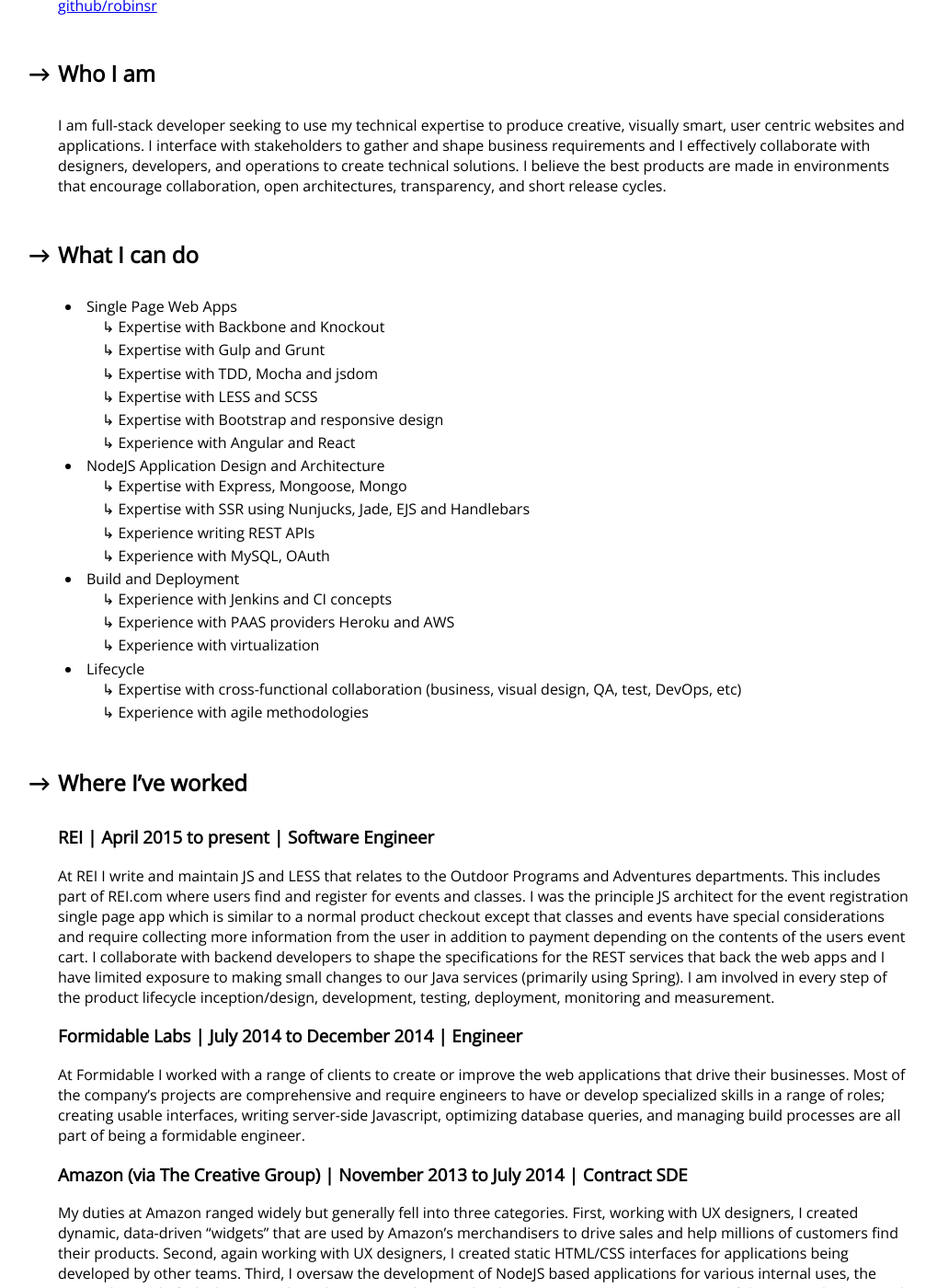
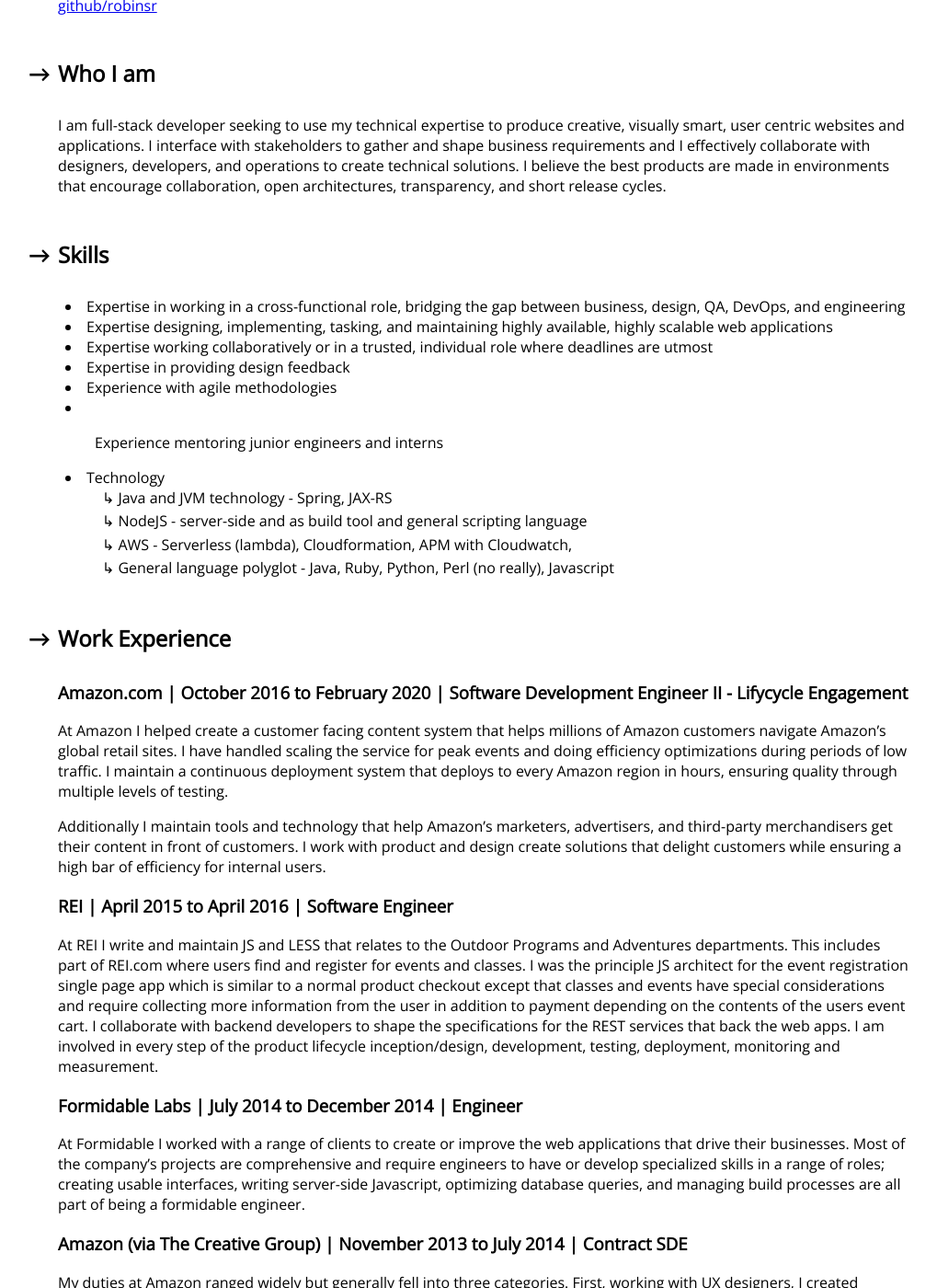
Before and after one commit to robinsr/robinsr.github.io, a Jekyll site: the page built from resume/index.md, in a window 1280 px wide and 1400 px high, scrolled down 277 px. Shown: the whole window at 92% size, without its empty margins (129-1148 px from the left). Built offline with Jekyll 4.4.1, drawn with Linux system fonts in a browser that asks for light colours; some of the changed text lies outside the part shown.

Commit message:
Update index.md

```diff
--- a/resume/index.md
+++ b/resume/index.md
@@ -16,33 +15,32 @@
 
 I am full-stack developer seeking to use my technical expertise to produce creative, visually smart, user centric websites and applications. I interface with stakeholders to gather and shape business requirements and I effectively collaborate with designers, developers, and operations to create technical solutions. I believe the best products are made in environments that encourage collaboration, open architectures, transparency, and short release cycles.
 
-## What I can do
+## Skills
 
-* Single Page Web Apps
-    * Expertise with Backbone and Knockout
-    * Expertise with Gulp and Grunt
-    * Expertise with TDD, Mocha and jsdom
-    * Expertise with LESS and SCSS
-    * Expertise with Bootstrap and responsive design
-    * Experience with Angular and React
-* NodeJS Application Design and Architecture
-    * Expertise with Express, Mongoose, Mongo
-    * Expertise with SSR using Nunjucks, Jade, EJS and Handlebars
-    * Experience writing REST APIs
-    * Experience with MySQL, OAuth
-* Build and Deployment
-    * Experience with Jenkins and CI concepts
-    * Experience with PAAS providers Heroku and AWS
-    * Experience with virtualization
-* Lifecycle
-    * Expertise with cross-functional collaboration (business, visual design, QA, test, DevOps, etc)
-    * Experience with agile methodologies
+* Expertise in working in a cross-functional role, bridging the gap between business, design, QA, DevOps, and engineering
+* Expertise designing, implementing, tasking, and maintaining highly available, highly scalable web applications
+* Expertise working collaboratively or in a trusted, individual role where deadlines are utmost
+* Expertise in providing design feedback
+* Experience with agile methodologies
+* Experience mentoring junior engineers and interns
 
-## Where I've worked
+* Technology
+    * Java and JVM technology - Spring, JAX-RS
+    * NodeJS - server-side and as build tool and general scripting language
+    * AWS - Serverless (lambda), Cloudformation, APM with Cloudwatch,
+    * General language polyglot - Java, Ruby, Python, Perl (no really), Javascript
 
-### REI | April 2015 to present | Software Engineer
+## Work Experience
 
-At REI I write and maintain JS and LESS that relates to the Outdoor Programs and Adventures departments. This includes part of REI.com where users find and register for events and classes. I was the principle JS architect for the event registration single page app which is similar to a normal product checkout except that classes and events have special considerations and require collecting more information from the user in addition to payment depending on the contents of the users event cart. I collaborate with backend developers to shape the specifications for the REST services that back the web apps and I have limited exposure to making small changes to our Java services (primarily using Spring). I am involved in every step of the product lifecycle inception/design, development, testing, deployment, monitoring and measurement.
+### Amazon.com | October 2016 to February 2020 | Software Development Engineer II - Lifycycle Engagement
+
+At Amazon I helped create a customer facing content system that helps millions of Amazon customers navigate Amazon's global retail sites. I have handled scaling the service for peak events and doing efficiency optimizations during periods of low traffic. I maintain a continuous deployment system that deploys to every Amazon region in hours, ensuring quality through multiple levels of testing.
+
+Additionally I maintain tools and technology that help Amazon's marketers, advertisers, and third-party merchandisers get their content in front of customers. I work with product and design create solutions that delight customers while ensuring a high bar of efficiency for internal users.
+
+### REI | April 2015 to April 2016 | Software Engineer
+
+At REI I write and maintain JS and LESS that relates to the Outdoor Programs and Adventures departments. This includes part of REI.com where users find and register for events and classes. I was the principle JS architect for the event registration single page app which is similar to a normal product checkout except that classes and events have special considerations and require collecting more information from the user in addition to payment depending on the contents of the users event cart. I collaborate with backend developers to shape the specifications for the REST services that back the web apps. I am involved in every step of the product lifecycle inception/design, development, testing, deployment, monitoring and measurement.
 
 ### Formidable Labs | July 2014 to December 2014 | Engineer
 
@@ -56,45 +54,8 @@
 
 Develop the redesign for delottedigital.com that makes extensive use of HTML5 video. The final product needed to be completely responsive and work on all popular devices.
 
-## What I do for fun
-
-### Wato CMS | 2013 | HTML, CSS, NodeJS [Github](https://github.com/robinsr/WatoCMS_express "Github")
-
-Wato is a NodeJS blog tool and is my first first packaged product (downloadable, installable, and run locally). Wato uses the Express framework as its MVC backend and MongoDB as its database. After installing the application a user can write articles, manage site organization through article categories, and manage users with differing permissions levels. [Demo](https://robinsr-wato.herokuapp.com/)
-
-### FantasySlackr | 2013 | NodeJS, MongoDB, OAuth1.0 [Github](https://github.com/robinsr/FantasySlackr "Github")
-
-FantasySlackr is a web-service that automates the management of user's Yahoo Fantasy Sports teams. Using the Yahoo API, FantasySlackr is able to read, store, and manipulate a user's lineups and transactions. This project presented numerous challenges including programming complex game logic and streamlining signed OAuth API calls. Deployed using Amazon EC2 with NGinX
-
-### TinyBudget | 2013 | HTML, CSS, KnockoutJS, Bootstrap, NodeJS, Redis [Github](https://github.com/robinsr/TinyBudget "Github")
-
-Two parts: Server & Client. Server stores user's expense items in Redis and serves them up in month blocks in JSON format. Server accepts a handful of API calls. Client application handles creating new users, login/logout, and working in the application itself. Items are store in a KnockoutJS observable array and filtered down by month and category. Deployed using Amazon EC2 with NGinX. [Demo & Tour](https://robinsr-tiny-budget.herokuapp.com)
-
-## What I'm Looking For:
-
-* A team-based environment which encourages creativity
-* Tasks that constantly challenge me to improve and innovate
-* Daily use of the words Ajax, JSON, API
-* Heavy use of Chrome Inspector
-* Smart use of Automation
-
-## What I Run Away From:
-
-* Monotony†
-
-## My Education:
+## Education:
 
 * Western Washington University - Graduation March 2012
     * English Literature Emphasis - 3.4 GPA
-    * Studies included: analog circuits, logic, and technical writing
-
-## Technical Interests:
-
-* SSR ReactJS and React Native
-* Web Components
-* Web Assembly
-* Native NodeJS applications
-* Cloud architecture
-* Micro service composition
-
-###### &#8224;that's what computers were built to alleviate, not cause. If computers are causing monotony, you're not using them right
+    * Random studies included: analog circuits, logic, and technical writing
```
Also changed, not shown: other parts of resume/index.md (+0 -1 lines).
